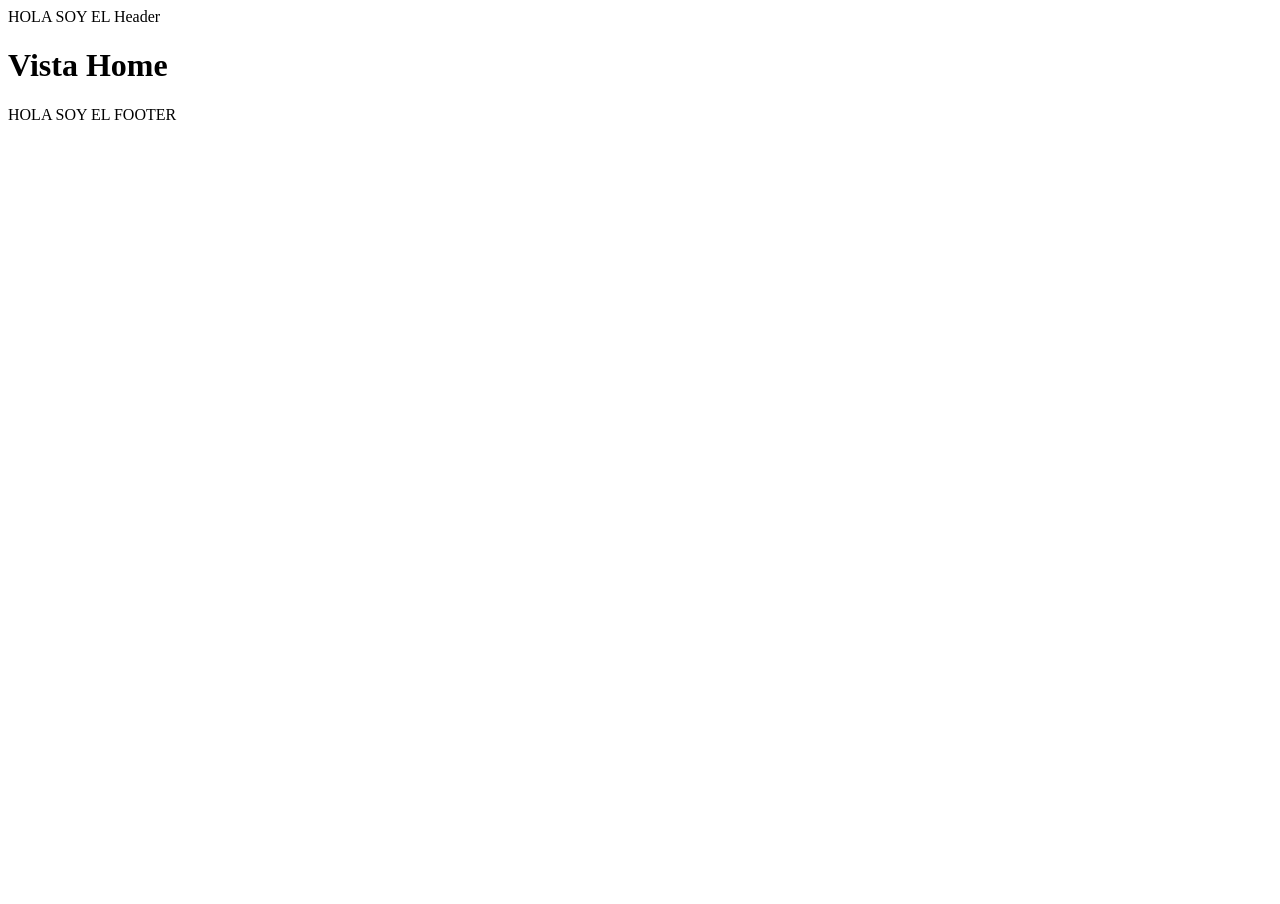
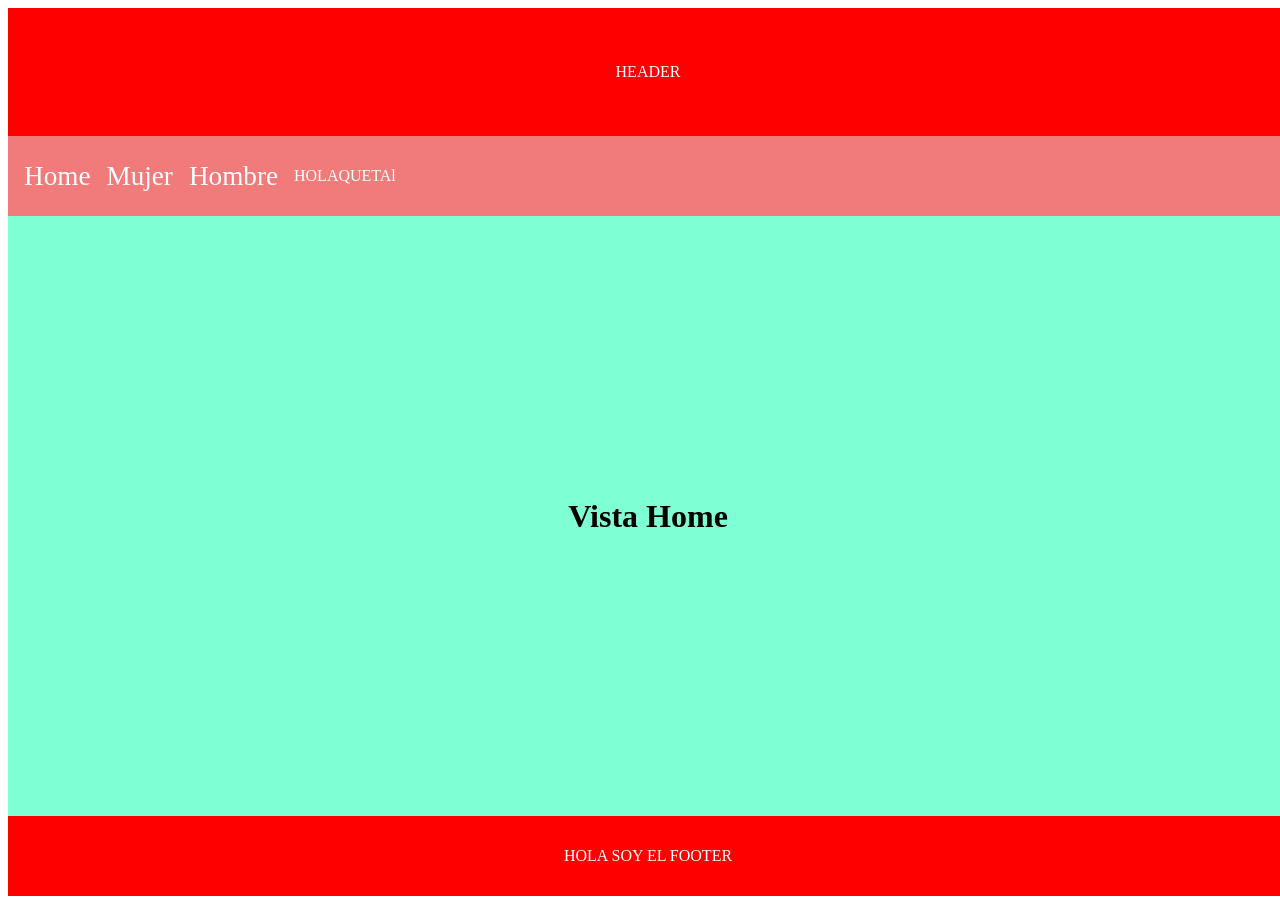
Before and after one commit to sergiioss/Ropaon_Frontend, a React (Vite) app: page / in a window 1280 px wide. Before the commit the page ends 800 px from the top, so only its background shows below. Built offline with nearby package versions, Linux system fonts and the light colour scheme.

Commit message:
Estructura home: Links a diferentes paginas y tamaños header footer y subheader

```diff
--- a/src/App.jsx
+++ b/src/App.jsx
@@ -6,6 +6,8 @@ import Login from "./Containers/User/Login/Login"
 import Register from "./Containers/User/Register/Register"
 import Header from "./Components/Header/Header"
 import Footer from "./Components/Footer/Footer"
+import Female from "./Containers/Female/Female"
+import Male from "./Containers/Male/Male"
 
 function App() {
 
@@ -18,6 +20,8 @@ function App() {
           <Route path="/admin" element={<Admin/>}/>
           <Route path="/login" element={<Login/>}/>
           <Route path="/register" element={<Register/>}/>
+          <Route path="/female" element={<Female/>}/>
+          <Route path="/male" element={<Male/>}/>
         </Routes>
         <Footer/>
       </BrowserRouter>
--- a/src/Components/Footer/Footer.css
+++ b/src/Components/Footer/Footer.css
@@ -0,0 +1,9 @@
+.footer{
+    display: flex;
+    justify-content: center;
+    align-items: center;
+    background-color: red;
+    color:white;
+    height: 5em;
+    width: 100vw;
+}
--- a/src/Components/Header/Header.css
+++ b/src/Components/Header/Header.css
@@ -0,0 +1,35 @@
+.header{
+    display: flex;
+    justify-content: center;
+    align-items: center;
+    background-color: red;
+    color:white;
+    height: 8em;
+    width: 100vw;
+}
+.menu{
+    display: flex;
+    justify-content: left;
+    align-items: center;
+    background-color: rgb(241, 122, 122);
+    color: white;
+    height: 5em;
+    width: 100vw;
+}
+.submenu{
+    color: white;
+    margin-left: 1em;
+    display: flex;
+    justify-content: space-between;
+    align-items: center;
+    height: 3em;
+    width: auto;
+}
+.navlink{
+    all: unset;
+    font-size: 1.7em;
+    cursor:pointer;
+}
+.navlink:hover{
+    color:black
+}
--- a/src/Components/Header/Header.jsx
+++ b/src/Components/Header/Header.jsx
@@ -1,15 +1,31 @@
 import React from "react"
 import "./Header.css"
+import { NavLink } from "react-router-dom"
 
 const Header = props => {
 
     return (
 
-        <div className="header">
-            <div>
-                HOLA SOY EL Header
+        <div>
+            <div className="header">
+                HEADER
+            </div>
+            <div className="menu">
+                <div className="submenu">
+                    <NavLink className="navlink" to="/">Home</NavLink>
+                </div>
+                <div className="submenu">
+                    <NavLink className="navlink" to="/female">Mujer</NavLink>
+                </div>
+                <div className="submenu">
+                    <NavLink className="navlink" to="/male">Hombre</NavLink>
+                </div>
+                <div className="submenu">
+                    HOLAQUETAl
+                </div>
             </div>
         </div>
+
     )
 }
 
--- /dev/null
+++ b/src/Containers/Female/Female.jsx
@@ -0,0 +1,14 @@
+import React, {useState, useEffect} from "react"
+import "./Female.css"
+import axios from "axios"
+
+const Female = (props) => {
+
+    return(
+        <div className="female">
+            <h1>Vista Female</h1>
+        </div>
+    )
+}
+
+export default Female
--- a/src/Containers/Home/Home.css
+++ b/src/Containers/Home/Home.css
@@ -0,0 +1,11 @@
+.home{
+    display: flex;
+    justify-content:center;
+    align-items: center;
+    flex-direction: row;
+    flex-wrap: wrap;
+    background-color: aquamarine;
+    color: black;
+    height: 75vh;
+    width: 100vw;
+}
--- a/src/Containers/Home/Home.jsx
+++ b/src/Containers/Home/Home.jsx
@@ -5,7 +5,7 @@ import axios from "axios"
 const Home = (props) => {
 
     return(
-        <div>
+        <div className="home">
             <h1>Vista Home</h1>
         </div>
     )
--- /dev/null
+++ b/src/Containers/Male/Male.jsx
@@ -0,0 +1,14 @@
+import React, {useState, useEffect} from "react"
+import "./Male.css"
+import axios from "axios"
+
+const Male = (props) => {
+
+    return(
+        <div className="male">
+            <h1>Vista male</h1>
+        </div>
+    )
+}
+
+export default Male
```
Also changed, not shown: src/Containers/Female/Female.css (added), src/Containers/Male/Male.css (added).
